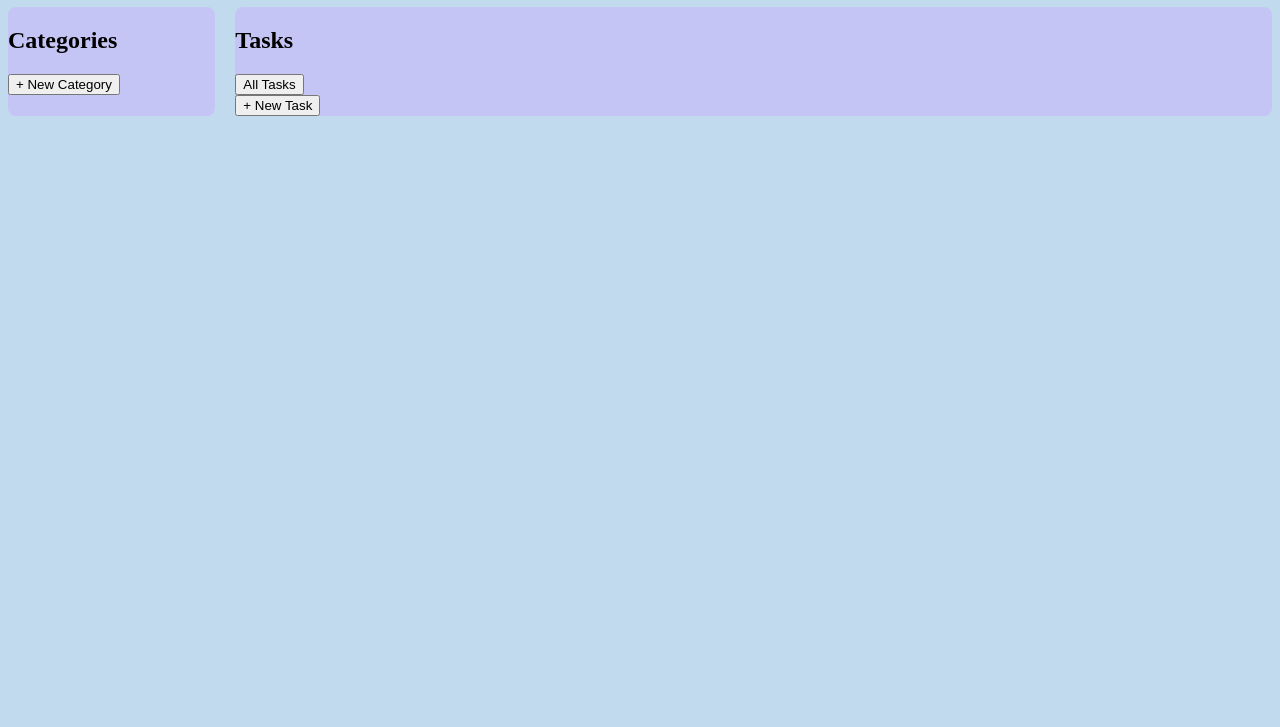
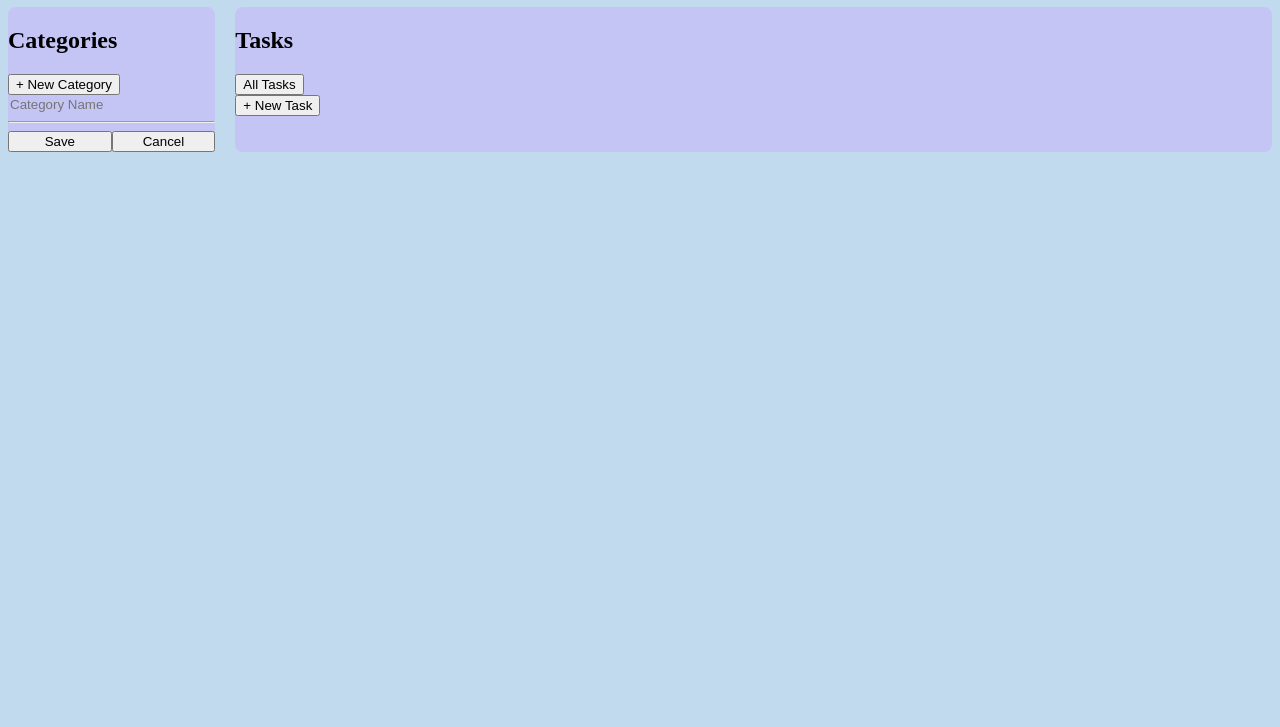
Before and after one commit to smsarfroz/todos, a website built with webpack: page src/template.html in a window 1280 px wide. Shown: the part 73-800 px from the top of the page. Built offline with nearby package versions, Linux system fonts and the light colour scheme.

Commit message:
Add input form for category , save and cancel buttons

```diff
--- a/src/index.js
+++ b/src/index.js
@@ -14,6 +14,9 @@ const addCategoryButton = document.querySelector(".newCategory");
 
 addCategoryButton.addEventListener('click', () => {
 
+    const buttonSection = document.querySelector(".buttonSection");
+
+    buttonSection.innerHTML = "";
 });
 
 export { ToDo };
--- a/src/styles.css
+++ b/src/styles.css
@@ -16,3 +16,14 @@ body {
     background-color: rgb(197, 197, 245);
     border-radius: 8px;
 }
+
+.manipulateCategoryForm {
+    display: grid;
+    grid-template-columns: 1fr 1fr;
+}
+
+#newCategoryName {
+    border: none;
+    outline: none;
+    background-color: rgb(197, 197, 245) ;
+}
--- a/src/template.html
+++ b/src/template.html
@@ -20,9 +20,26 @@
             <h2>Categories</h2>
             <div class="projects">
             </div>
-            <button class="newCategory">
-                + New Category
-            </button>
+
+            <div class="buttonSection">
+                <button class="newCategory">
+                    + New Category
+                </button>
+
+                <div class="categoryForm">
+                    <form action="#" method="post">
+                        <label for="newCategoryName"></label>
+                        <input type="text" id="newCategoryName" placeholder="Category Name">
+                    </form>
+
+                    <hr>
+                </div>
+
+                <div class="manipulateCategoryForm">
+                    <button class="save">Save</button>
+                    <button class="cancel">Cancel</button>
+                </div>
+            </div>
         </div>
 
         <div class="tasks">
```
